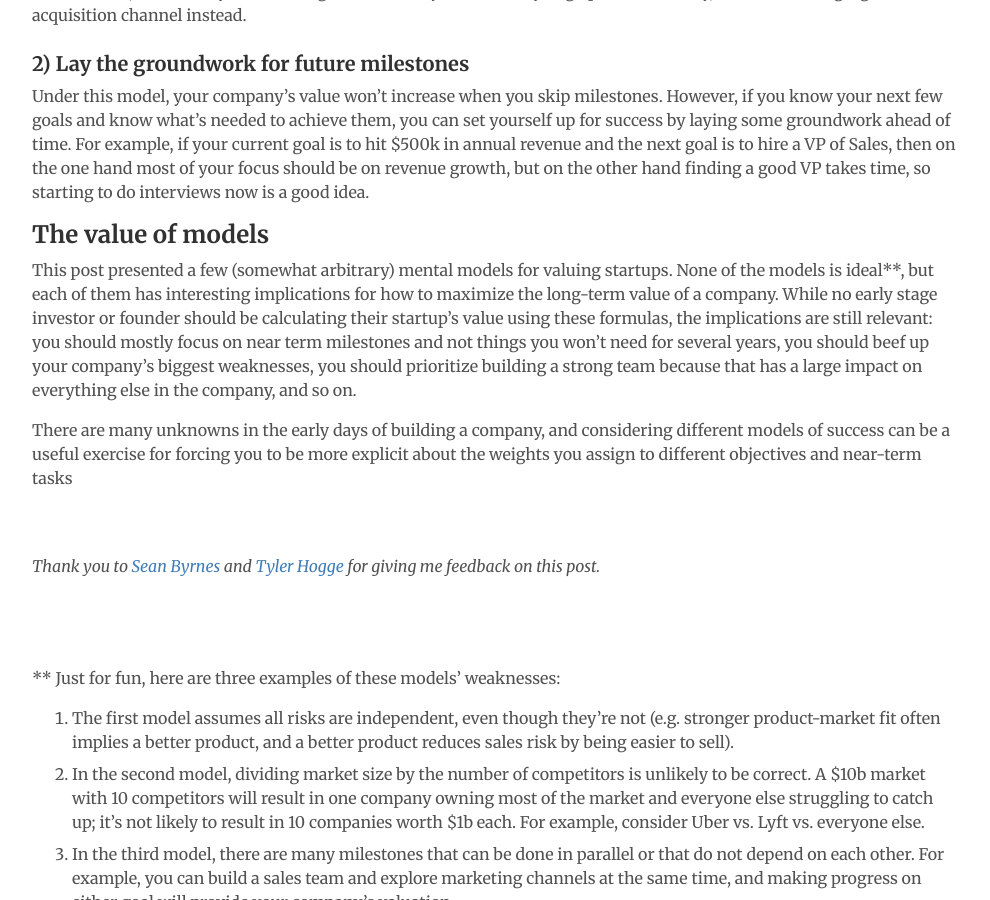
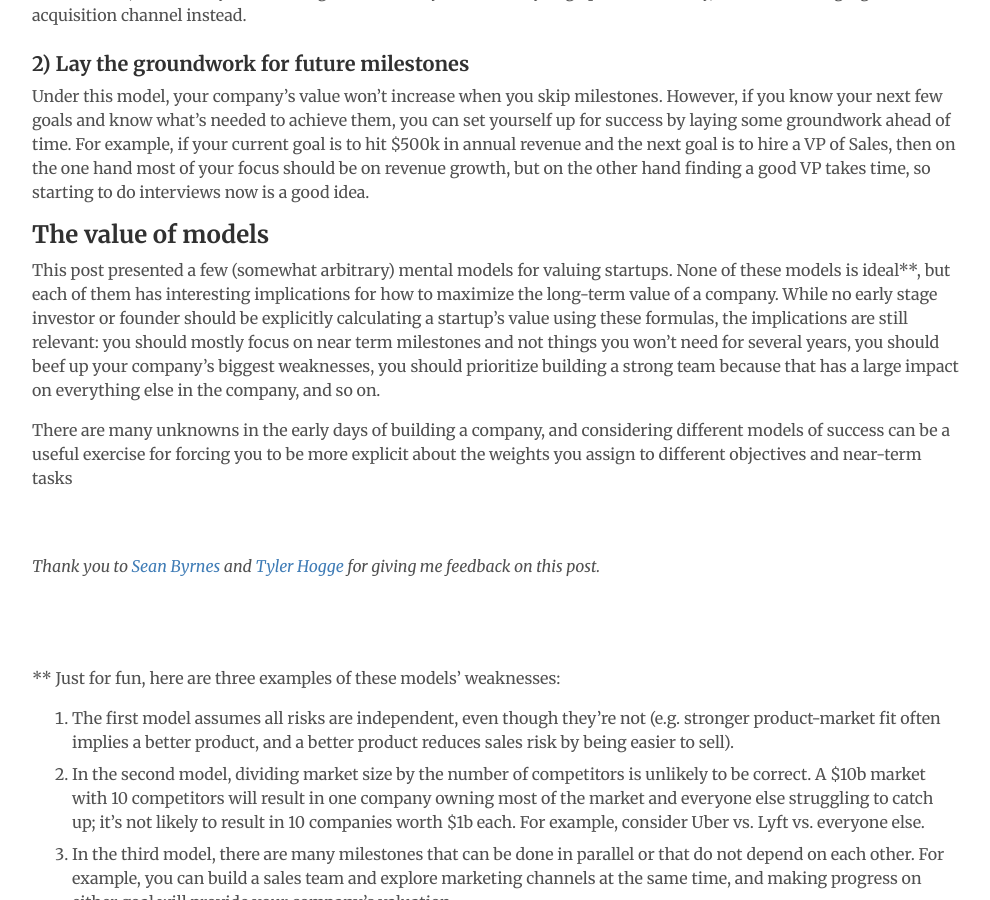
Before and after one commit to codingvc/codingvc, a Jekyll site: the page built from _posts/2017-01-20-three-mathematical-models-for-building-a-more-valuable-company.markdown, in a window 1280 px wide and 900 px high, scrolled down 3931 px. Shown: the whole window, without its empty margins (144-1134 px from the left). Built offline with Jekyll 4.4.1, drawn with Linux system fonts in a browser that asks for light colours; nearby versions of some CDN libraries; Markdown is read by kramdown in place of the engine named in the settings; comment, search, counter and statistics services are not loaded.

Commit message:
typo fix

```diff
--- a/_posts/2017-01-20-three-mathematical-models-for-building-a-more-valuable-company.markdown
+++ b/_posts/2017-01-20-three-mathematical-models-for-building-a-more-valuable-company.markdown
@@ -100,7 +100,7 @@ If you just reached Milestone #3, you should start focusing on Milestone #4, not
 Under this model, your company's value won't increase when you skip milestones. However, if you know your next few goals and know what's needed to achieve them, you can set yourself up for success by laying some groundwork ahead of time. For example, if your current goal is to hit $500k in annual revenue and the next goal is to hire a VP of Sales, then on the one hand most of your focus should be on revenue growth, but on the other hand finding a good VP takes time, so starting to do interviews now is a good idea.
 
 ## The value of models
-This post presented a few (somewhat arbitrary) mental models for valuing startups. None of the models is ideal**, but each of them has interesting implications for how to maximize the long-term value of a company. While no early stage investor or founder should be calculating their startup's value using these formulas, the implications are still relevant: you should mostly focus on near term milestones and not things you won't need for several years, you should beef up your company's biggest weaknesses, you should prioritize building a strong team because that has a large impact on everything else in the company, and so on.
+This post presented a few (somewhat arbitrary) mental models for valuing startups. None of these models is ideal**, but each of them has interesting implications for how to maximize the long-term value of a company. While no early stage investor or founder should be explicitly calculating a startup's value using these formulas, the implications are still relevant: you should mostly focus on near term milestones and not things you won't need for several years, you should beef up your company's biggest weaknesses, you should prioritize building a strong team because that has a large impact on everything else in the company, and so on.
 
 There are many unknowns in the early days of building a company, and considering different models of success can be a useful exercise for forcing you to be more explicit about the weights you assign to different objectives and near-term tasks
 
```
